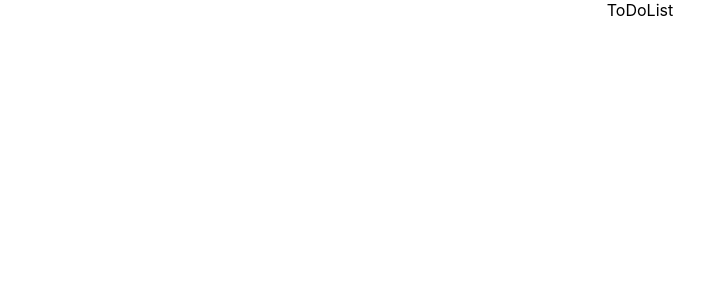
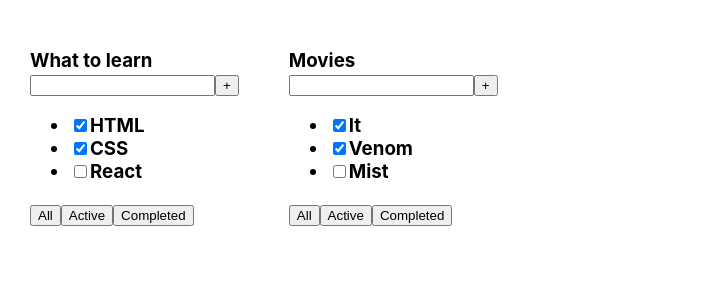
Before and after one commit to egory4fash/TodoList_Dimy4, a React (Create React App) app: page / in a window 1280 px wide. Shown: the top 300 px of the page, without its empty margins (0-706 px from the left). Built offline with nearby package versions, Linux system fonts and the light colour scheme.

Commit message:
Dimych TodoList Lesson1

```diff
--- a/src/App.css
+++ b/src/App.css
@@ -1,38 +1,8 @@
 .App {
-  text-align: center;
+    padding: 30px;
+    display: flex;
 }
 
-.App-logo {
-  height: 40vmin;
-  pointer-events: none;
+.App > div {
+    margin-right: 50px;
 }
-
-@media (prefers-reduced-motion: no-preference) {
-  .App-logo {
-    animation: App-logo-spin infinite 20s linear;
-  }
-}
-
-.App-header {
-  background-color: #282c34;
-  min-height: 100vh;
-  display: flex;
-  flex-direction: column;
-  align-items: center;
-  justify-content: center;
-  font-size: calc(10px + 2vmin);
-  color: white;
-}
-
-.App-link {
-  color: #61dafb;
-}
-
-@keyframes App-logo-spin {
-  from {
-    transform: rotate(0deg);
-  }
-  to {
-    transform: rotate(360deg);
-  }
-}
--- a/src/App.tsx
+++ b/src/App.tsx
@@ -1,20 +1,33 @@
 import React from 'react';
 import './App.css';
+import {TasksType, TodoList} from "./TodoList";
+
+
+const tasks1: Array<TasksType> = [
+    {id: 1, title: 'HTML', isDone: true},
+    {id: 2, title: 'CSS', isDone: true},
+    {id: 3, title: 'React', isDone: false}
+]
+
+const tasks2: Array<TasksType> = [
+    {id: 1, title: 'It', isDone: true},
+    {id: 2, title: 'Venom', isDone: true},
+    {id: 3, title: 'Mist', isDone: false}
+]
 
 function App() {
-  return (
-    <div className="App">
-      <TodoList/>
-    </div>
-  );
-}
 
-const TodoList = () => {
-  return (
-      <div>
-        ToDoList
-      </div>
-  )
+
+    return (
+        <div className="App">
+            <TodoList
+                title='What to learn'
+                tasks={tasks1}/>
+            <TodoList
+                title='Movies'
+                tasks={tasks2}/>
+        </div>
+    );
 }
 
 export default App;
--- /dev/null
+++ b/src/TodoList.tsx
@@ -0,0 +1,42 @@
+import React from "react";
+
+
+export type TasksType = {
+    id:number
+    title:string
+    isDone:boolean
+}
+type TodoListPropsType = {
+    title: string
+    tasks:Array<TasksType>
+}
+
+export const TodoList = (props:TodoListPropsType) => {
+    return (
+        <div>
+            <h3>
+                {props.title}
+                <div>
+                    <input/>
+                    <button>+</button>
+                </div>
+                <ul>
+                    <li><input type="checkbox" checked={props.tasks[0].isDone}/>
+                        <span>{props.tasks[0].title}</span>
+                    </li>
+                    <li><input type="checkbox" checked={props.tasks[1].isDone}/>
+                        <span>{props.tasks[1].title}</span>
+                    </li>
+                    <li><input type="checkbox" checked={props.tasks[2].isDone}/>
+                        <span>{props.tasks[2].title}</span>
+                    </li>
+                </ul>
+                <div>
+                    <button>All</button>
+                    <button>Active</button>
+                    <button>Completed</button>
+                </div>
+            </h3>
+        </div>
+    )
+}
```
